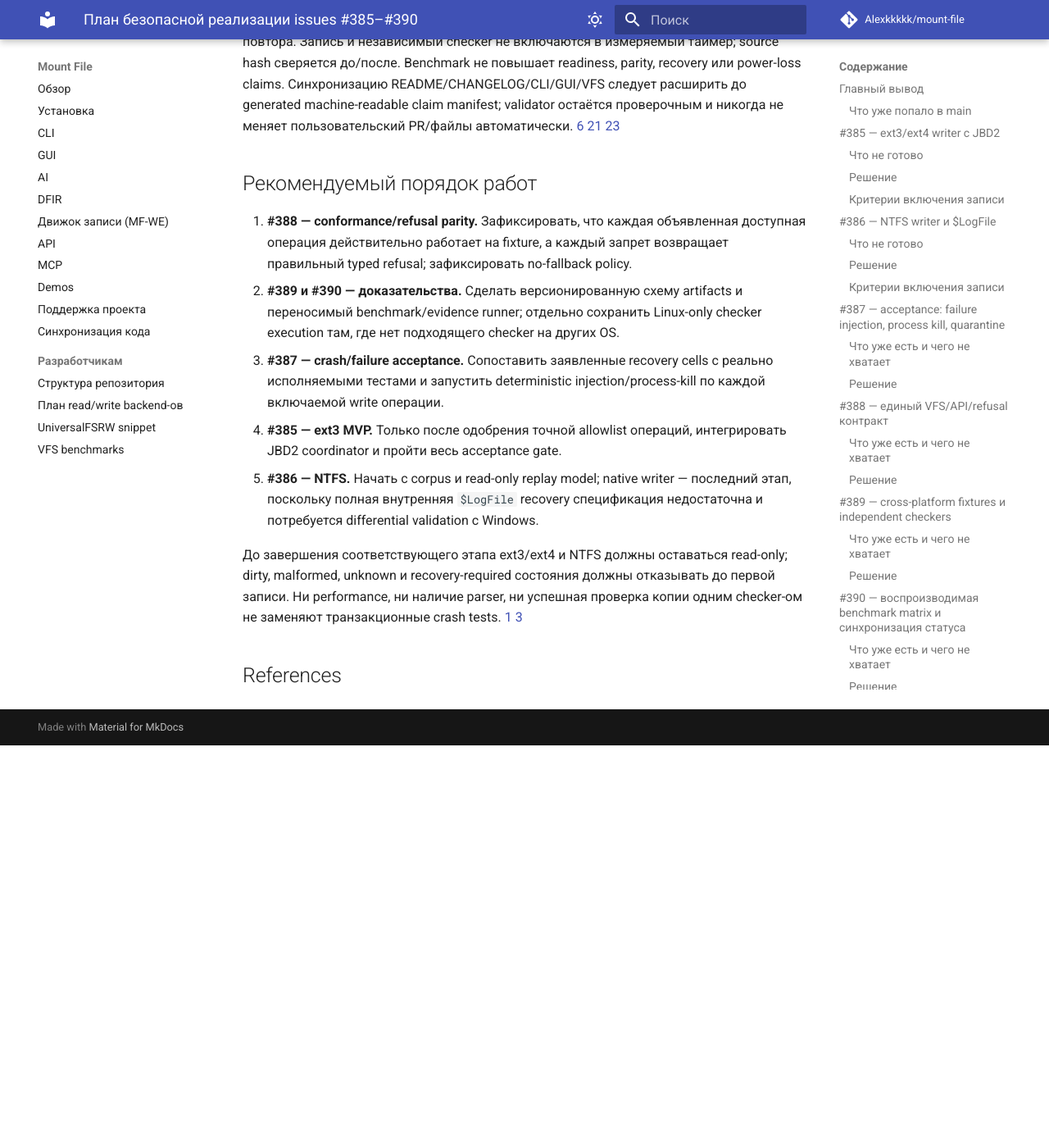
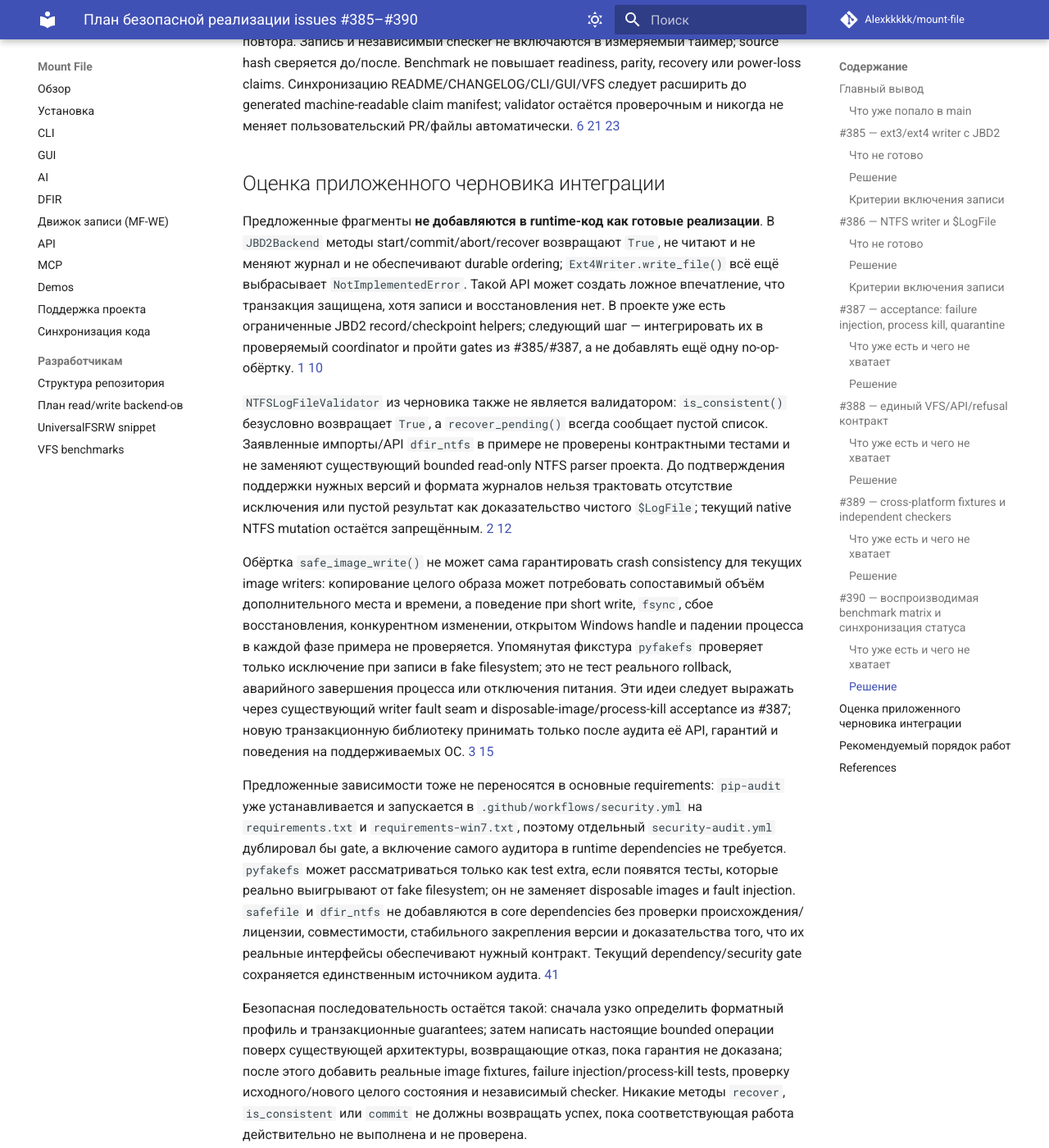
Before and after one commit to Alexkkkkk/mount-file, an MkDocs documentation site: the page built from docs/issue-385-390-solution-plan.md, in a window 1280 px wide and 1400 px high, scrolled down 6243 px. Shown: the whole window at 82% size. Built offline with MkDocs 1.6.1 and Material for MkDocs 9.7.7, drawn with Linux system fonts in a browser that asks for light colours; comment, search, counter and statistics services are not loaded; before the commit the page ends 7152 px from its top, so only the background shows below that.

Commit message:
docs(plan): assess proposed filesystem safety snippets

```diff
--- a/docs/issue-385-390-solution-plan.md
+++ b/docs/issue-385-390-solution-plan.md
@@ -95,6 +95,18 @@ CI уже выполняет Python-тесты на Linux, Windows и macOS. Lin
 
 Write microbenchmark можно добавлять только как отдельный этап, только для уже объявленных bounded writer-профилей, только на новой disposable-копии для каждого повтора. Запись и независимый checker не включаются в измеряемый таймер; source hash сверяется до/после. Benchmark не повышает readiness, parity, recovery или power-loss claims. Синхронизацию README/CHANGELOG/CLI/GUI/VFS следует расширить до generated machine-readable claim manifest; validator остаётся проверочным и никогда не меняет пользовательский PR/файлы автоматически. [6] [7] [21] [22] [23]
 
+## Оценка приложенного черновика интеграции
+
+Предложенные фрагменты **не добавляются в runtime-код как готовые реализации**. В `JBD2Backend` методы start/commit/abort/recover возвращают `True`, не читают и не меняют журнал и не обеспечивают durable ordering; `Ext4Writer.write_file()` всё ещё выбрасывает `NotImplementedError`. Такой API может создать ложное впечатление, что транзакция защищена, хотя записи и восстановления нет. В проекте уже есть ограниченные JBD2 record/checkpoint helpers; следующий шаг — интегрировать их в проверяемый coordinator и пройти gates из #385/#387, а не добавлять ещё одну no-op-обёртку. [1] [9] [10]
+
+`NTFSLogFileValidator` из черновика также не является валидатором: `is_consistent()` безусловно возвращает `True`, а `recover_pending()` всегда сообщает пустой список. Заявленные импорты/API `dfir_ntfs` в примере не проверены контрактными тестами и не заменяют существующий bounded read-only NTFS parser проекта. До подтверждения поддержки нужных версий и формата журналов нельзя трактовать отсутствие исключения или пустой результат как доказательство чистого `$LogFile`; текущий native NTFS mutation остаётся запрещённым. [2] [11] [12] [25]
+
+Обёртка `safe_image_write()` не может сама гарантировать crash consistency для текущих image writers: копирование целого образа может потребовать сопоставимый объём дополнительного места и времени, а поведение при short write, `fsync`, сбое восстановления, конкурентном изменении, открытом Windows handle и падении процесса в каждой фазе примера не проверяется. Упомянутая фикстура `pyfakefs` проверяет только исключение при записи в fake filesystem; это не тест реального rollback, аварийного завершения процесса или отключения питания. Эти идеи следует выражать через существующий writer fault seam и disposable-image/process-kill acceptance из #387; новую транзакционную библиотеку принимать только после аудита её API, гарантий и поведения на поддерживаемых ОС. [3] [14] [15]
+
+Предложенные зависимости тоже не переносятся в основные requirements: `pip-audit` уже устанавливается и запускается в `.github/workflows/security.yml` на `requirements.txt` и `requirements-win7.txt`, поэтому отдельный `security-audit.yml` дублировал бы gate, а включение самого аудитора в runtime dependencies не требуется. `pyfakefs` может рассматриваться только как test extra, если появятся тесты, которые реально выигрывают от fake filesystem; он не заменяет disposable images и fault injection. `safefile` и `dfir_ntfs` не добавляются в core dependencies без проверки происхождения/лицензии, совместимости, стабильного закрепления версии и доказательства того, что их реальные интерфейсы обеспечивают нужный контракт. Текущий dependency/security gate сохраняется единственным источником аудита. [41]
+
+Безопасная последовательность остаётся такой: сначала узко определить форматный профиль и транзакционные guarantees; затем написать настоящие bounded операции поверх существующей архитектуры, возвращающие отказ, пока гарантия не доказана; после этого добавить реальные image fixtures, failure injection/process-kill tests, проверку исходного/нового целого состояния и независимый checker. Никакие методы `recover`, `is_consistent` или `commit` не должны возвращать успех, пока соответствующая работа действительно не выполнена и не проверена.
+
 ## Рекомендуемый порядок работ
 
 1. **#388 — conformance/refusal parity.** Зафиксировать, что каждая объявленная доступная операция действительно работает на fixture, а каждый запрет возвращает правильный typed refusal; зафиксировать no-fallback policy.
@@ -146,3 +158,4 @@ Write microbenchmark можно добавлять только как отде
 [38]: https://github.com/Alexkkkkk/mount-file/pull/468 "Generated README status synchronization"
 [39]: https://github.com/Alexkkkkk/mount-file/blob/main/.github/workflows/ci.yml "Current OS matrix and Linux integration acceptance"
 [40]: https://github.com/Alexkkkkk/mount-file/blob/main/scripts/generate_readme.py "Canonical generated README status block updater"
+[41]: https://github.com/Alexkkkkk/mount-file/blob/main/.github/workflows/security.yml "Existing dependency review and pip-audit gates"
```
